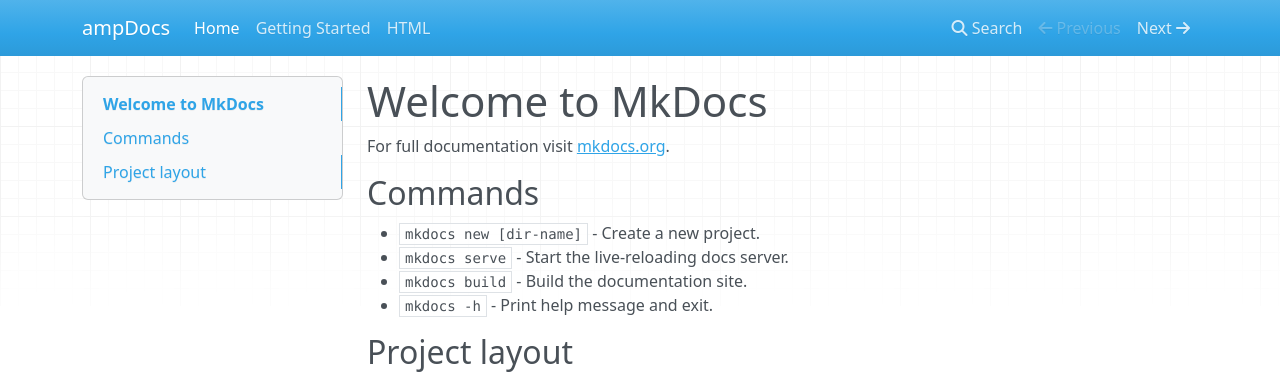
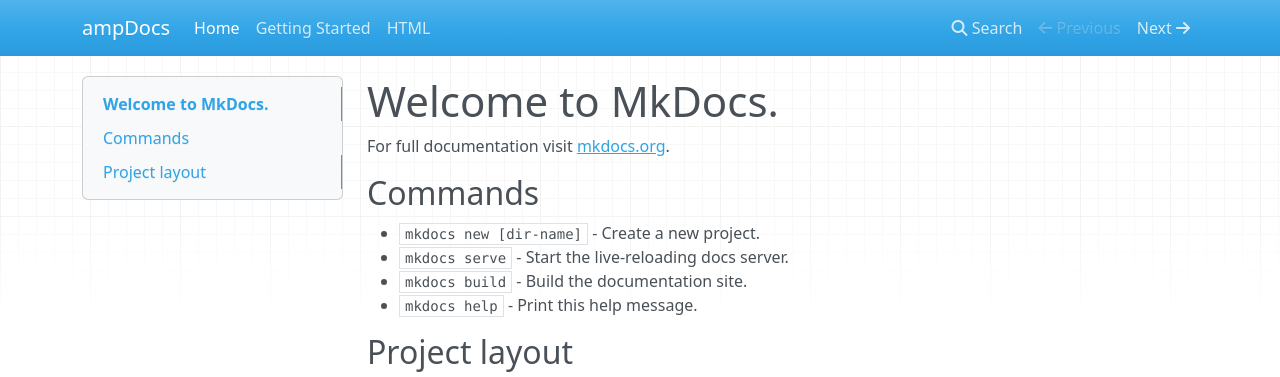
Before and after one commit to ogiovanniruiz/ampDocs, an MkDocs documentation site: the page built from docs/index.md, in a window 1280 px wide. Shown: the top 377 px of the page. Built offline with MkDocs 1.6.1, drawn with Linux system fonts in a browser that asks for light colours; nearby versions of some CDN libraries.

Commit message:
Update Doc “index”

````diff
--- a/docs/index.md
+++ b/docs/index.md
@@ -4,21 +4,22 @@
 thumbnail: false
 layout: docs
 ---
+# Welcome to MkDocs.
 
-# Welcome to MkDocs
-
-For full documentation visit [mkdocs.org](https://www.mkdocs.org).
+For full documentation visit [mkdocs.org](https://mkdocs.org).
 
 ## Commands
 
 * `mkdocs new [dir-name]` - Create a new project.
 * `mkdocs serve` - Start the live-reloading docs server.
 * `mkdocs build` - Build the documentation site.
-* `mkdocs -h` - Print help message and exit.
+* `mkdocs help` - Print this help message.
 
 ## Project layout
 
-    mkdocs.yml    # The configuration file.
-    docs/
-        index.md  # The documentation homepage.
-        ...       # Other markdown pages, images and other files.
+```
+mkdocs.yml    # The configuration file.
+docs/
+    index.md  # The documentation homepage.
+    ...       # Other markdown pages, images and other files.
+```
````
